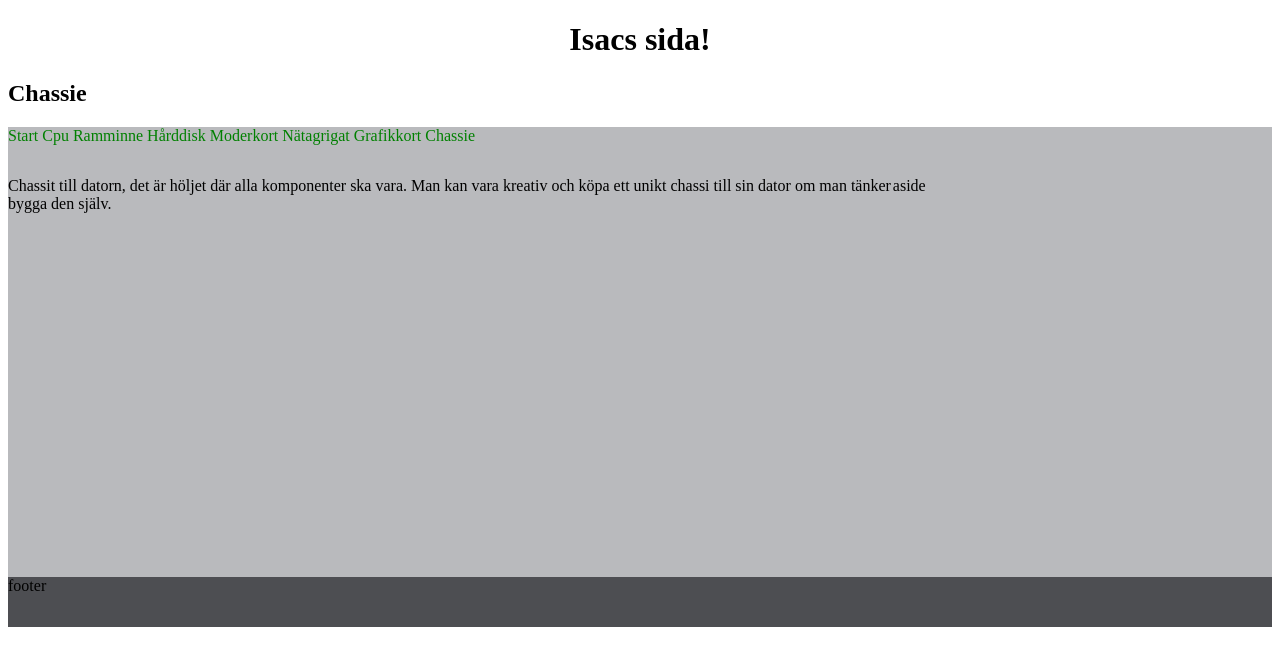
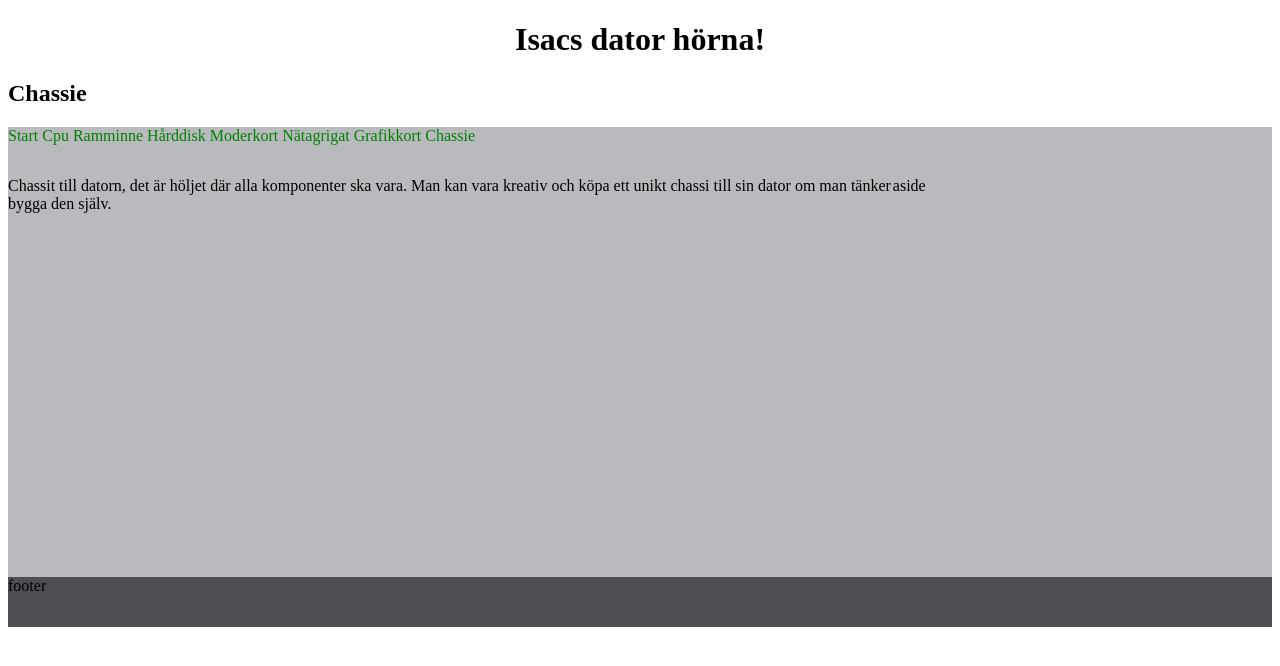
Before and after one commit to Isacmark/Isacmark.Github.io, a plain HTML site: page Chassie.html in a window 1280 px wide. Drawn offline with Linux system fonts and the light colour scheme.

Commit message:
Nytt namn på hemsidan

```diff
--- a/Chassie.html
+++ b/Chassie.html
@@ -3,7 +3,7 @@
   <head>
     <meta charset="utf-8">
     <link rel="stylesheet" href="css/style.css">
-    <h1>Isacs sida!</h1>
+    <h1>Isacs dator hörna!</h1>
 
   </head>
   <body>
```
Also changed, not shown: Grafikkort.html (+1 -1 lines), Hårddisk.html (+1 -1 lines), Moderkort.html (+1 -1 lines), Nätagrigat.html (+1 -1 lines), Ramminne.html (+1 -1 lines), cpu.html (+1 -1 lines), index.html (+1 -1 lines).
